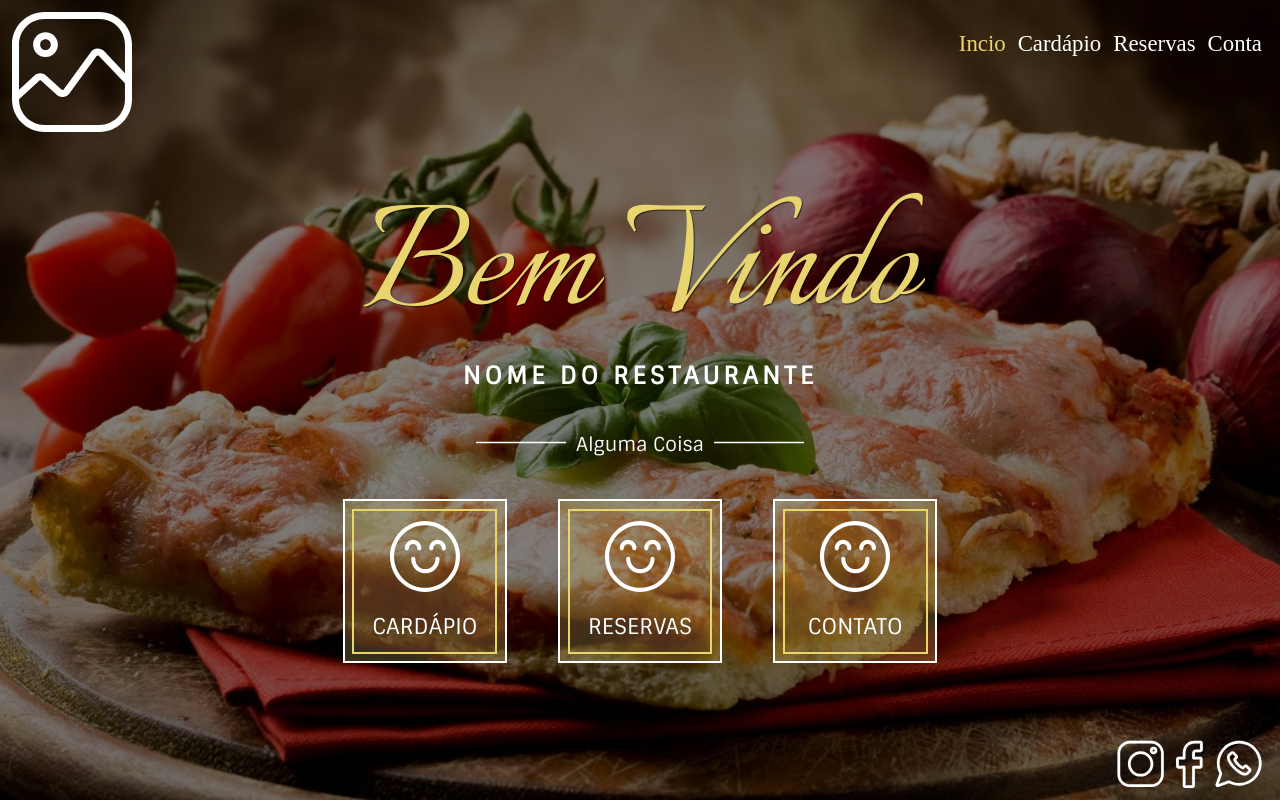
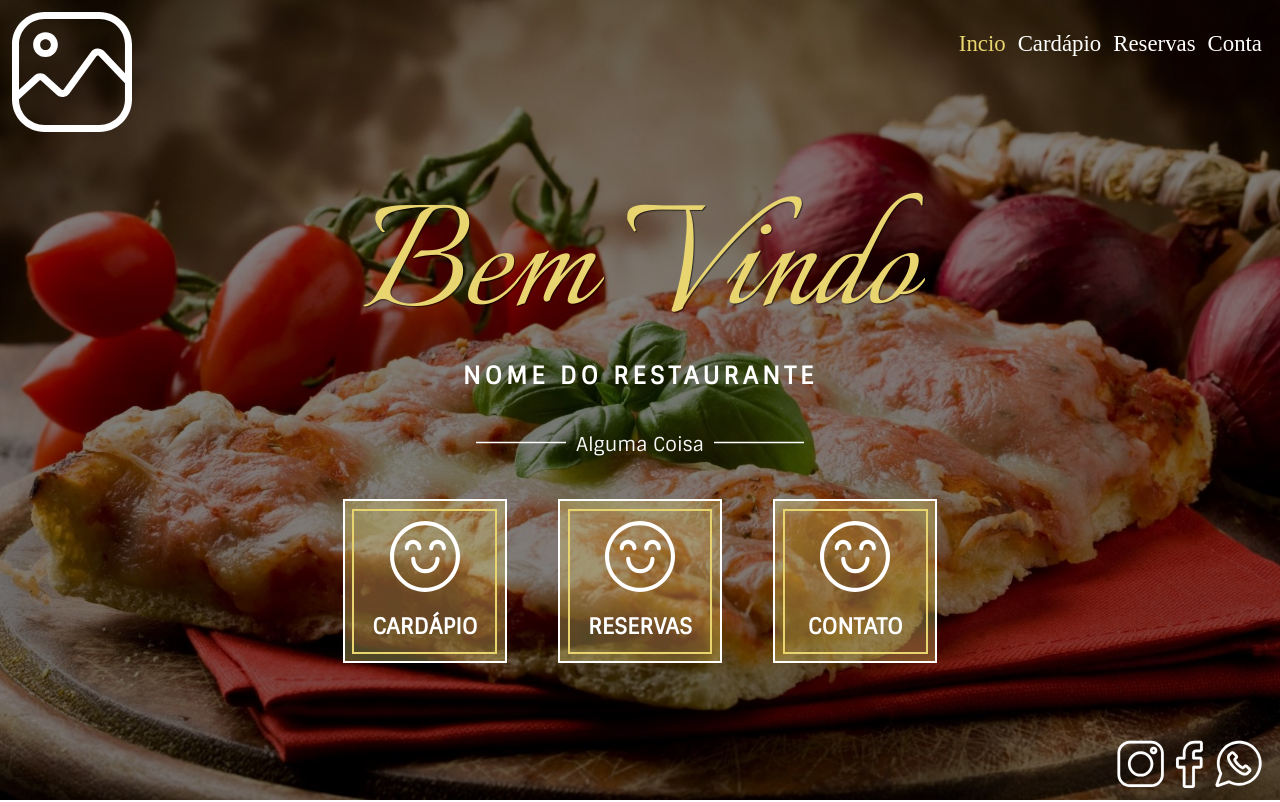
Before and after one commit to LucasMS115/Restaurante, a React (Create React App) app in the folder client/: page /adm in a window 1280 px wide. Shown: the top 802 px of the page. Built offline with nearby package versions, Linux system fonts and the light colour scheme.

Commit message:
icon leg bold

```diff
--- a/client/src/components/Btn1.js
+++ b/client/src/components/Btn1.js
@@ -29,7 +29,7 @@ export class Btn1 extends Component {
         return {
             position: 'absolute',
             backgroundColor: this.state.color1,
-            filter: 'opacity(22%)',
+            filter: 'opacity(33%)',
             width: this.state.btnSize,
             height: this.state.btnSize,
             margin: 'auto'
@@ -76,6 +76,7 @@ export class Btn1 extends Component {
             color: this.state.color2,
             filter: 'brightness(100%)',
             fontSize: this.state.legSize,
+            fontWeight:'bold' ,
             margin: 'auto'
         }
     }
```
